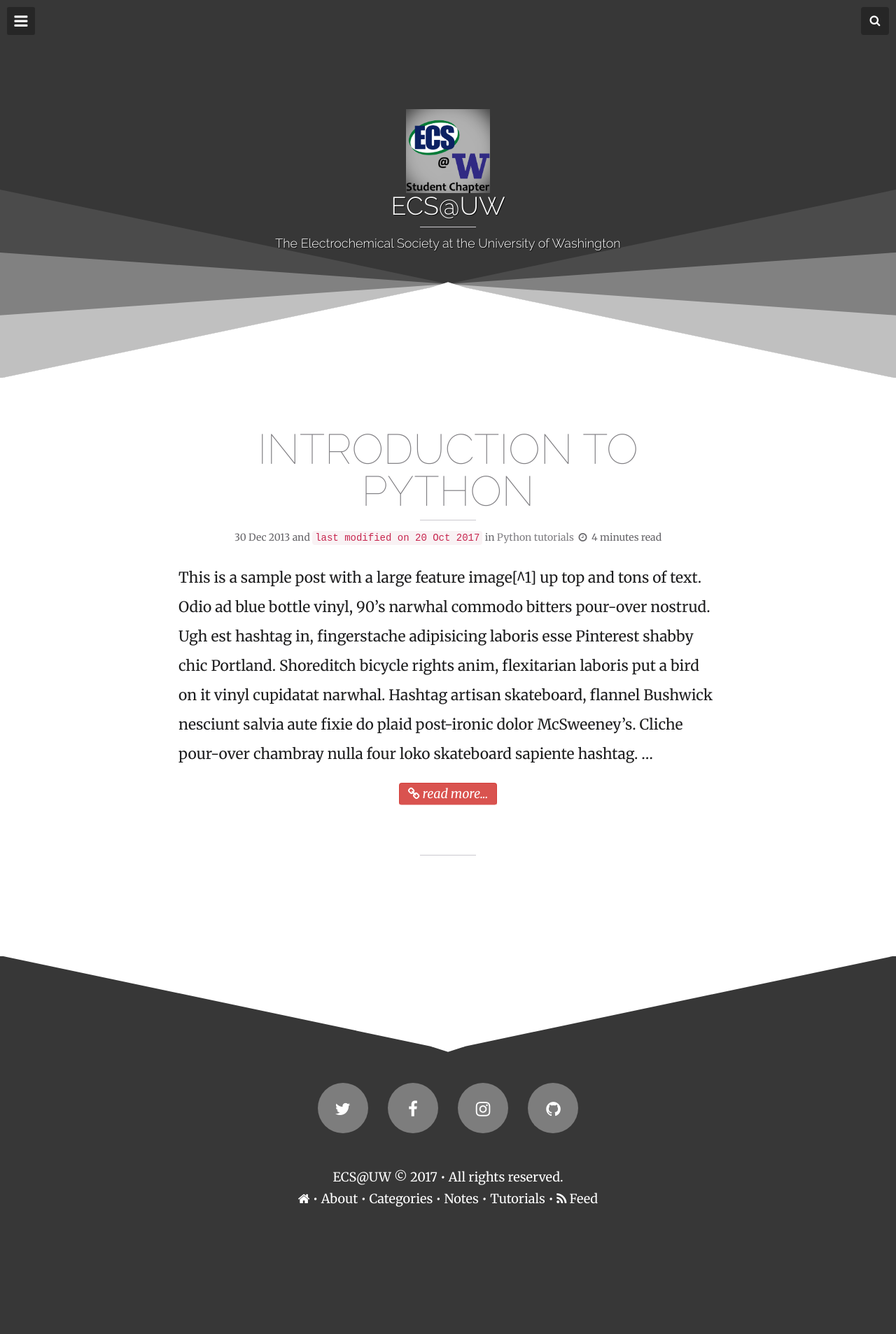
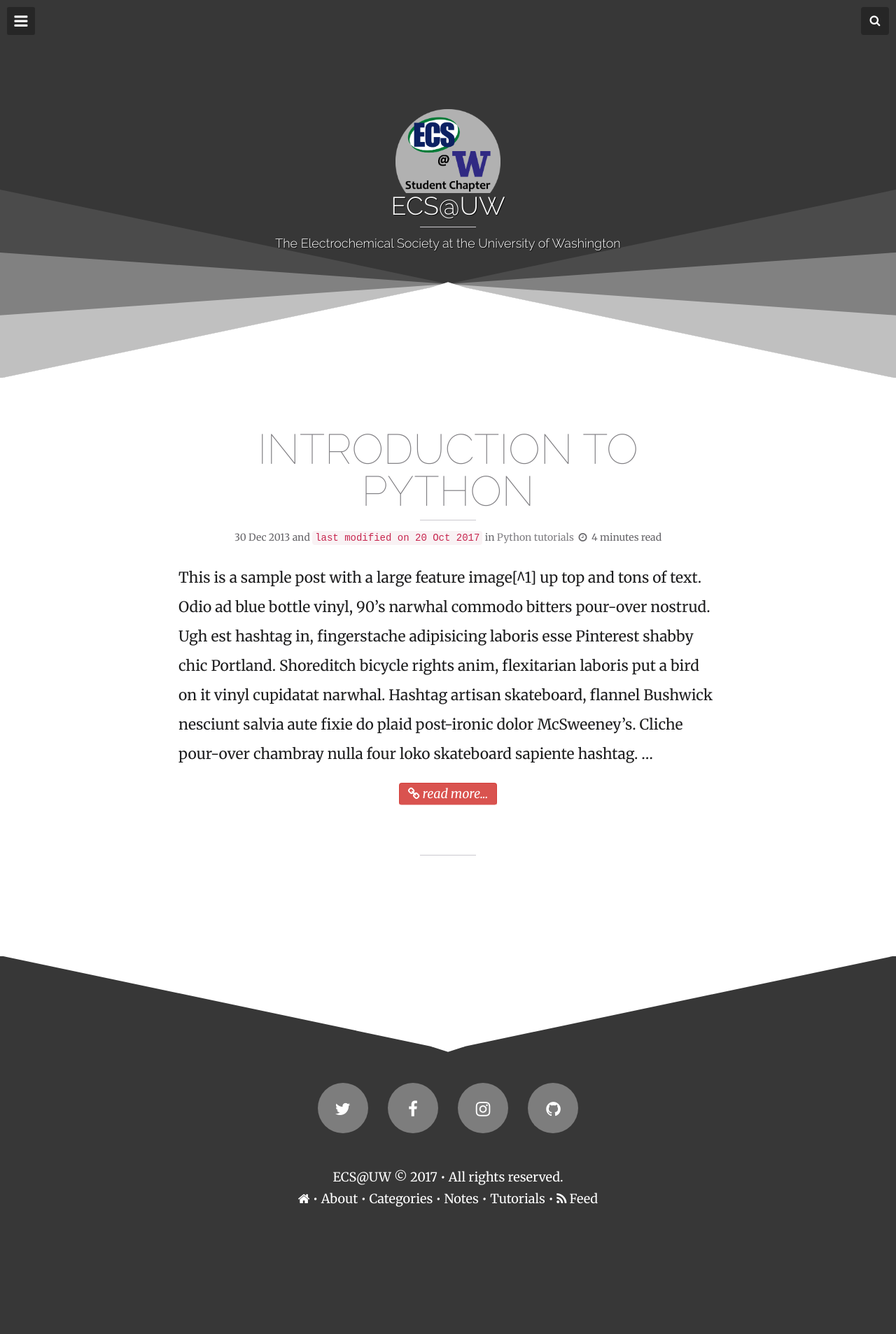
Before and after one commit to ECSatUW/ecsatuw.github.io, a Jekyll site: the page built from index.html, in a window 1280 px wide. Shown: the whole page at 70% size. Built offline with Jekyll 4.4.1, drawn with Linux system fonts in a browser that asks for light colours; the list of posts is cut into pages by our own code.

Commit message:
create webpage logo

```diff
--- a/_config.yml
+++ b/_config.yml
@@ -1,6 +1,6 @@
 title:            ECS@UW
 description:      The Electrochemical Society at the University of Washington
-logo:             logo-square.png
+logo:             logo-webpage.png
 disqus_shortname:
 # Assign a default image for your site's header and footer
 default_bg:       Campus_June2017-1042.jpg
```
Also changed, not shown: images/logo-square.png (deleted), images/logo-webpage.png (added).
